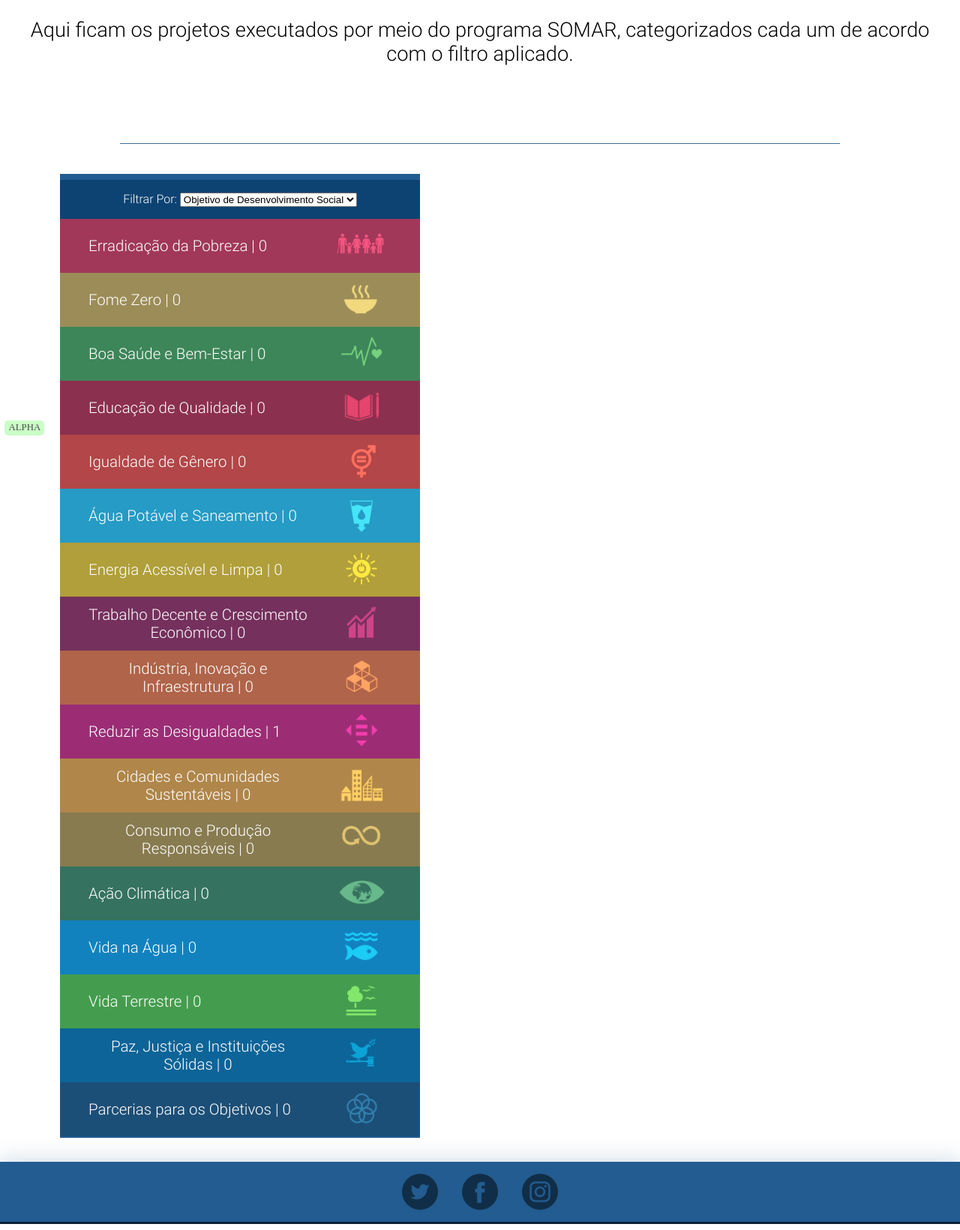
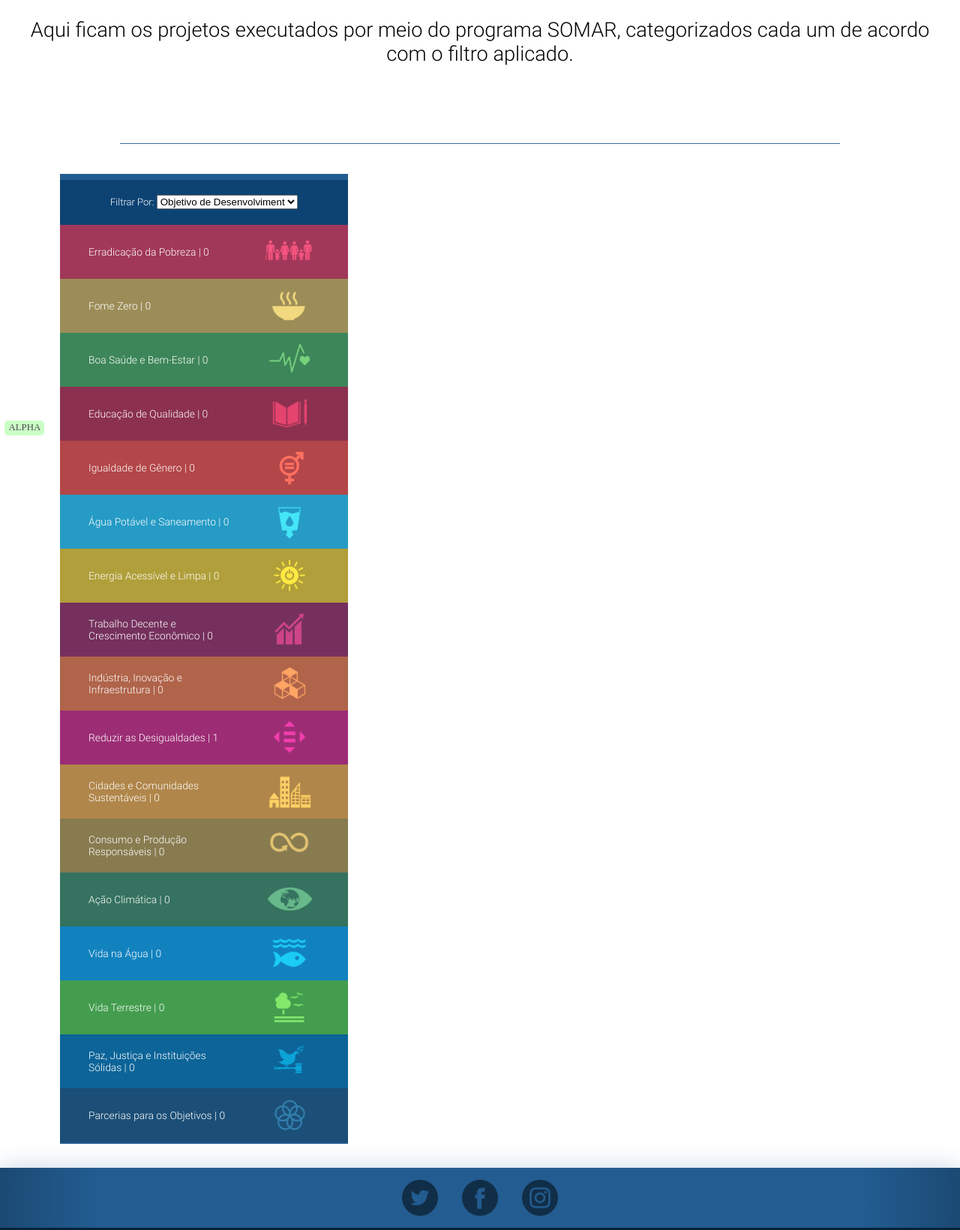
Before and after one commit to Luansr01/project-alexandria, a Django app: page /projects/ in a window 1280 px wide. Shown: the part 213-1854 px from the top of the page at 75% size. Run offline with Django 4.2, Linux system fonts and the light colour scheme; data comes from the database, SQL or seed files in the repository.

Commit message:
changes to css

```diff
--- a/alexandria/alexandria_site/static/css/stylesheet.css
+++ b/alexandria/alexandria_site/static/css/stylesheet.css
@@ -131,7 +131,7 @@ hr {
 
   --fontSize: 80rem;
 
-  --accordion-width: min(50vw, 30rem);
+  --accordion-width: min(50vw, min(30rem, 30vw));
 }
 
 .page-bg{
@@ -154,6 +154,7 @@ hr {
   margin-top: 2em;
   margin-inline: 0;
   background-color: var(--medium);
+  background: radial-gradient(circle at 50%, var(--medium) 80%, color-mix(in srgb, var(--medium) 80%, #000000));
   box-shadow: 0px -2px 30px var(--shadow);
   border-bottom: 3px solid var(--dark);
   width: 100%;
@@ -429,12 +430,15 @@ hr {
   font-family: 'roboto-thin';
   font-weight: lighter;
   color: white;
-  border: 3px groove var(--shadow);
+  border: 2px groove var(--shadow);
   border-radius: 10px;
+
+  transition: 150ms;
 }
 
 .link-button:hover{
-  background-color: #ef853a;
+  background-color: color-mix(in srgb, var(--button) 80%, rgb(255, 152, 221));
+  border: 4px groove var(--shadow);
   cursor: pointer;
 }
 
@@ -486,7 +490,7 @@ hr {
   z-index: 300;
 
   font-family: roboto;
-  font-size: calc(var(--fontSize) * 0.016);
+  font-size: calc(var(--accordion-width) * 0.036);
   color: white;
 
   transition: 150ms;
@@ -563,13 +567,19 @@ hr {
   font-family: roboto;
   font-weight: 200;
   text-align: center;
+  font-size: calc(var(--accordion-width) * 0.034);
 }
+
 
 .filter{
   margin: .3rem;
   background-color: var(--sub-accordion);
 
 
+}
+
+.filter select{
+  width: 55%;
 }
 
 .hidden{
--- a/alexandria/alexandria_site/templates/alexandria_site/projects.html
+++ b/alexandria/alexandria_site/templates/alexandria_site/projects.html
@@ -22,7 +22,7 @@
 
             <div class="menu">
                 <div class="filter-wrapper">
-                    <form action="#" method="GET" onchange="form.submit()">
+                    <form class="filter" action="#" method="GET" onchange="form.submit()">
                         {% csrf_token %}
                         {{form}} {{req}}
                     </form>
@@ -30,7 +30,7 @@
 
                 {% if filter == 'ods'%}
                     {% for objective in objectives %}
-                    <button  class="accordion" style="font-weight: 200; background-color: color-mix(in srgb, {{objective.color}} var(--amm), #225c90);" onclick="accordionToggleDown(this)"> <div style="display: flex; justify-content:space-between; align-items: center; gap: 2rem; padding-inline: 2rem;">{{objective}} | {{objective.project_set.all.count}}{%if objective.icon %}<img src="{{objective.icon.url}}" style="max-width: 5rem; mix-blend-mode: screen;">{% endif %}</div></button>
+                    <button  class="accordion" style="font-weight: 200; background-color: color-mix(in srgb, {{objective.color}} var(--amm), #225c90); text-align: left;" onclick="accordionToggleDown(this)"> <div style="display: flex; justify-content:space-between; align-items: center; gap: 2rem; padding-inline: 2rem;">{{objective}} | {{objective.project_set.all.count}}{%if objective.icon %}<img src="{{objective.icon.url}}" style="max-width: 5rem; mix-blend-mode: screen;">{% endif %}</div></button>
                     <div class="panel down">
                         {% for project in objective.project_set.all %}
                         <div>
```
